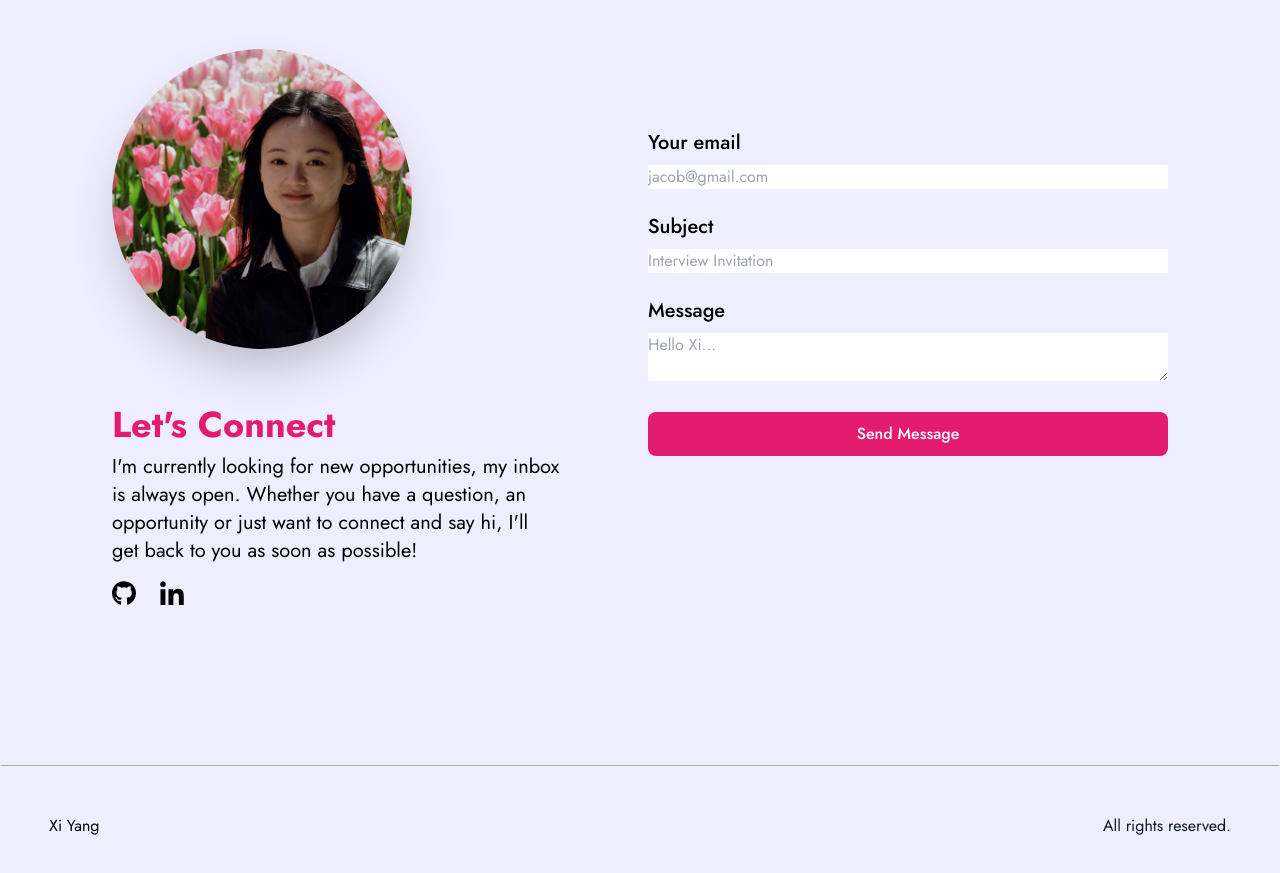
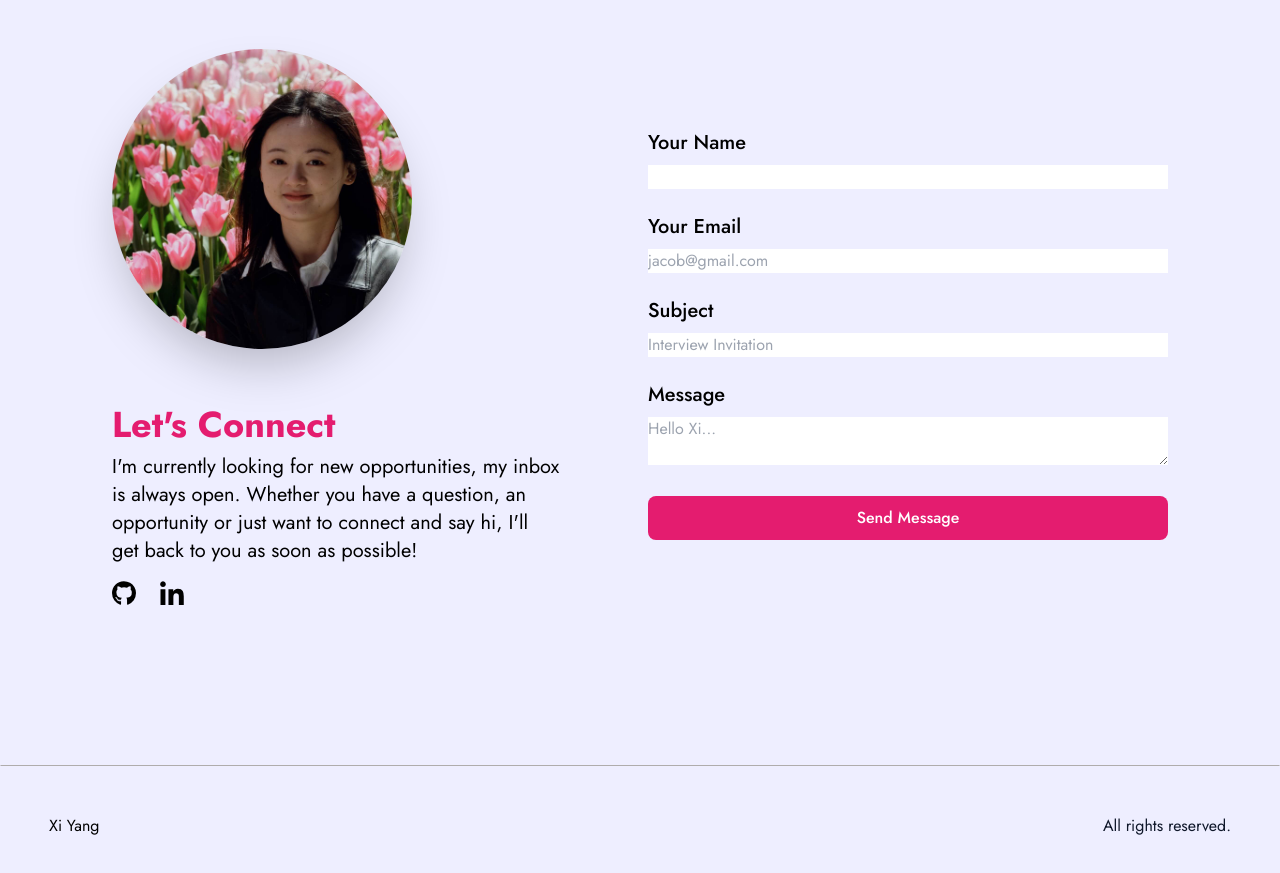
Before and after one commit to XIYANG1018/personal-website, a Next.js app: page / in a window 1280 px wide. Shown: the part 1960-2833 px from the top of the page. Built offline with nearby package versions, Linux system fonts and the light colour scheme.

Commit message:
modify confetti

```diff
--- a/package.json
+++ b/package.json
@@ -9,6 +9,7 @@
     "lint": "next lint"
   },
   "dependencies": {
+    "@emailjs/browser": "^4.3.3",
     "@heroicons/react": "^2.1.3",
     "canvas-confetti": "^1.9.3",
     "file-saver": "^2.0.5",
@@ -17,7 +18,8 @@
     "react-dom": "^18",
     "react-router-dom": "^6.23.1",
     "react-scroll": "^1.9.0",
-    "react-type-animation": "^3.2.0"
+    "react-type-animation": "^3.2.0",
+    "resend": "^3.3.0"
   },
   "devDependencies": {
     "eslint": "^8",
--- /dev/null
+++ b/src/app/api/send/route.js
@@ -0,0 +1,34 @@
+// import { EmailTemplate } from '../../../components/EmailTemplate';
+import { Resend } from 'resend';
+
+const resend = new Resend(process.env.RESEND_API_KEY);
+const fromEmail = process.env.FROM_EMAIL;
+
+export async function POST(req, res) {
+    const { body } = await req.json();
+    const { email, name, message, subject } = req.body;
+  try {
+    const { data, error } = await resend.emails.send({
+      from: fromEmail,
+      to: 'xiyang199710@gmail.com',
+      subject: subject,
+      react: (
+        <>
+            <h1>{subject}</h1>
+            <p>Thanks for contacting me!</p>
+            <p>I will get back to you as soon as possible.</p>
+            <p>New message submitted:</p>
+            <p>{message}</p>
+        </>
+      ),
+    });
+
+    if (error) {
+      return Response.json({ error }, { status: 500 });
+    }
+
+    return Response.json(data);
+  } catch (error) {
+    return Response.json({ error }, { status: 500 });
+  }
+}
--- a/src/app/components/EmailSection.js
+++ b/src/app/components/EmailSection.js
@@ -1,3 +1,4 @@
+"use client";
 import React from 'react'
 import GithubIcon from "../../../public/brands-github.svg"
 import LinkedInIcon from '../../../public/brands-linkedin-in.svg'
@@ -5,6 +6,41 @@ import Link from "next/link"
 import Image from "next/image"
 
 const EmailSection = () => {
+  const handleSubmit = async (e) => {
+    e.preventDefault(); // // 阻止表单默认提交行为
+
+    // 从事件对象中获取表单数据
+    const data = {
+      email: e.target.email.value,
+      subject: e.target.subject.value,
+      message: e.target.message.value,
+      name: e.target.name.value,
+    }
+
+    // 将数据转换为 JSON 格式
+    const JSONdata = JSON.stringify(data);
+
+    // 定义 API 端点和选项
+    const endpoint = "/api/send";
+    const options = {
+      method: 'POST',
+      headers: {
+        'Content-Type': 'application/json',
+      },
+      body: JSONdata,
+    }
+    // 发起 POST 请求到指定的 API 端点
+    const response = await fetch(endpoint, options);
+
+    // 解析 JSON 响应数据
+
+    const resData = await response.json();
+    console.log(resData);
+    if (response.status === 200) {
+      console.log("Message sent.");
+    }
+  }
+
   return (
     <div id='contact' className='grid md:grid-cols-2 my-12 mx-12 md:my-12 md:mx-16 py-24 gap-4'>
       <div>
@@ -37,19 +73,23 @@ const EmailSection = () => {
       </div>
 
       <div className='pt-20'>
-        <form className='flex flex-col'>
+        <form className='flex flex-col' onSubmit={handleSubmit}>
             <div className='mb-6'>
-                <label htmlFor='email' type='email' className='text-black block mb-2 text-xl font-medium'>Your email</label>
-                <input type='email' id='email' required placeholder='jacob@gmail.com' className='border-[#33353F] placeholder-[#9CA2A9]s text-gray-100 w-full'/>
+                <label htmlFor='name' className='text-black block mb-2 text-xl font-medium'>Your Name</label>
+                <input name='name' type='text' id='name' required className='border-[#33353F] placeholder-[#9CA2A9]s text-gray-500 w-full'/>
             </div>
 
             <div className='mb-6'>
-                <label htmlFor='subject' type='email' className='text-black block mb-2 text-xl font-medium'>Subject</label>
-                <input type='text' id='subject' required placeholder='Interview Invitation' className='border-[#33353F] placeholder-[#9CA2A9]s text-gray-100 w-full'/>
+                <label htmlFor='email' className='text-black block mb-2 text-xl font-medium'>Your Email</label>
+                <input name='email' type='email' id='email' required placeholder='jacob@gmail.com' className='border-[#33353F] placeholder-[#9CA2A9]s text-gray-500 w-full'/>
             </div>
             <div className='mb-6'>
-                <label htmlFor='message' type='email' className='text-black block mb-2 text-xl font-medium'>Message</label>
-                <textarea type='message' id='message' required placeholder='Hello Xi...' className='border-[#33353F] placeholder-[#9CA2A9]s text-gray-100 w-full'/>
+                <label htmlFor='subject' className='text-black block mb-2 text-xl font-medium'>Subject</label>
+                <input name='subject' type='text' id='subject' required placeholder='Interview Invitation' className='border-[#33353F] placeholder-[#9CA2A9]s text-gray-500 w-full'/>
+            </div>
+            <div className='mb-6'>
+                <label htmlFor='message' className='text-black block mb-2 text-xl font-medium'>Message</label>
+                <textarea name='message' id='message' required placeholder='Hello Xi...' className='border-[#33353F] placeholder-[#9CA2A9]s text-gray-500 w-full'/>
             </div>
             <button type='submit' className='bg-custom-pink text-white font-medium py-2.5 px-5 rounded-lg w-full'>Send Message</button>
         </form>
--- a/src/app/components/HeroSection.js
+++ b/src/app/components/HeroSection.js
@@ -1,5 +1,5 @@
 "use client"
-import React from "react";
+import React, { useState }  from "react";
 import Image from "next/image";
 import { TypeAnimation } from "react-type-animation";
 import { Link as ScrollLink } from 'react-scroll';
@@ -8,21 +8,44 @@ import confetti from "canvas-confetti";
 const RESUME_URL = 'https://personal-website-wheat-nine-27.vercel.app/XiYang_resume.pdf';
 
 const HeroSection = () => {
+    const [showConfetti, setShowConfetti] = useState(false);
+
+    // 这种方法会让confetti效果滞后一次点击
+    // 点击 -> 添加事件 -> 点击 -> 效果生效
+    // const handleClick = () => {
+    //     document.getElementsByClassName("confetti-button")[0].addEventListener("click", () => {
+    //         confetti();
+    //     })
+    // }
     const handleClick = () => {
-        document.getElementsByClassName("confetti-button").addEventListener("click", () => {
-            confetti();
-        })
-    }
+        setShowConfetti(true);
+        confetti(); // 在这里直接触发 confetti 效果
+    };
 
-    const downloadFileAtUrl = (url)=> {
-        const aTag = document.createElement('a');
-        const fileName = 'Xi_Yang_Resume.pdf';
-        aTag.href = url;
-        aTag.setAttribute('download', fileName);
-        document.body.appendChild(aTag);
-        aTag.click();
-        aTag.remove();
-    }
+    // const downloadFileAtUrl = (url)=> {
+    //     const aTag = document.createElement('a');
+    //     const fileName = 'Xi_Yang_Resume.pdf';
+    //     aTag.href = url;
+    //     aTag.setAttribute('download', fileName);
+    //     document.body.appendChild(aTag);
+    //     aTag.click();
+    //     aTag.remove();
+    // }
+
+    const downloadFileAtUrl = (url) => {
+        fetch(url)
+            .then(response => response.blob())
+            .then(blob => {
+                const url = window.URL.createObjectURL(new Blob([blob]));
+                const aTag = document.createElement('a');
+                aTag.href = url;
+                aTag.setAttribute('download', 'Xi_Yang_Resume.pdf');
+                document.body.appendChild(aTag);
+                aTag.click();
+                aTag.remove();
+            })
+            .catch(error => console.error('Error downloading file:', error));
+    };
 
     return (
         <section>
```
Also changed, not shown: 1 other file (tests, documents, lock files or other folders).
